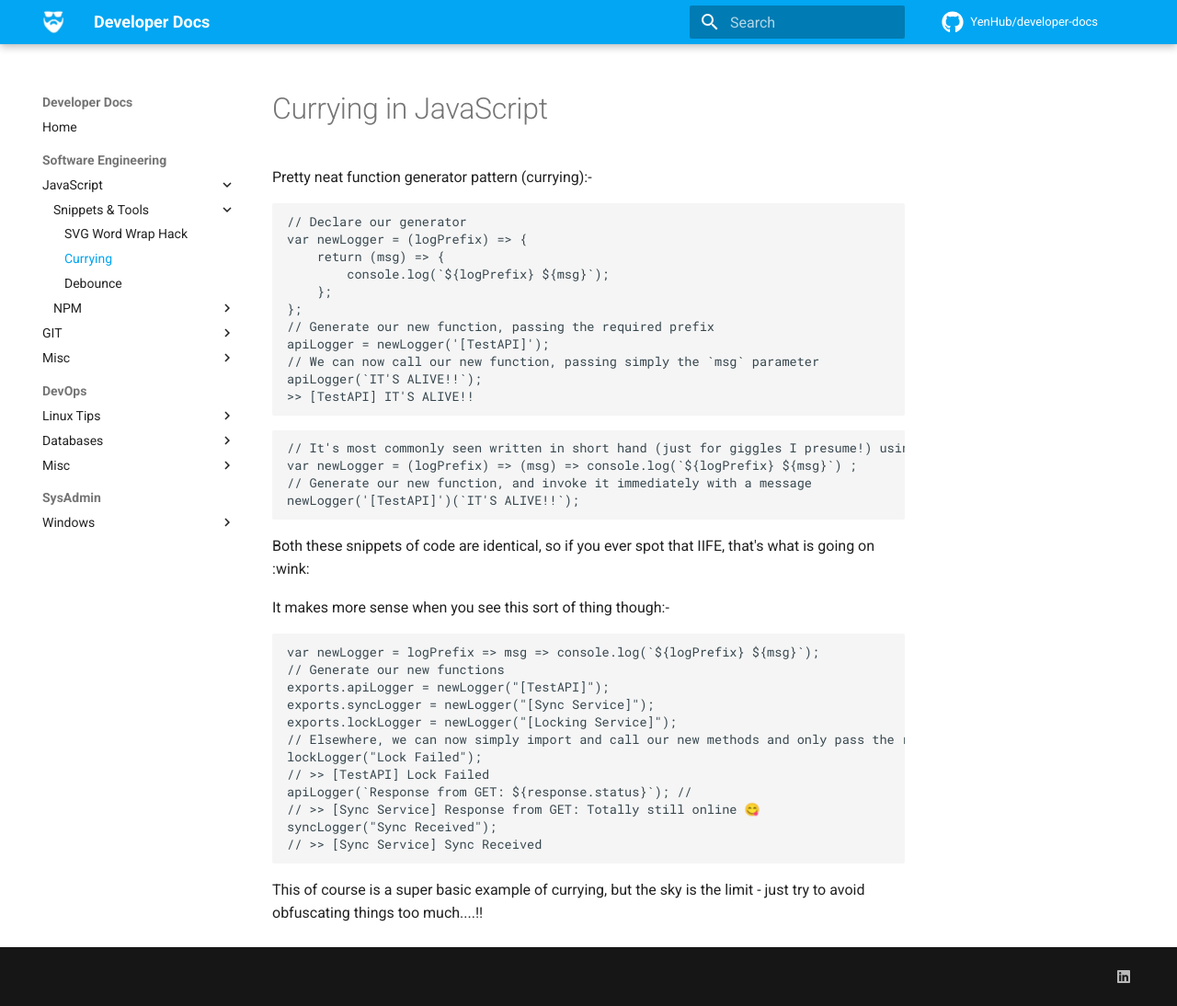
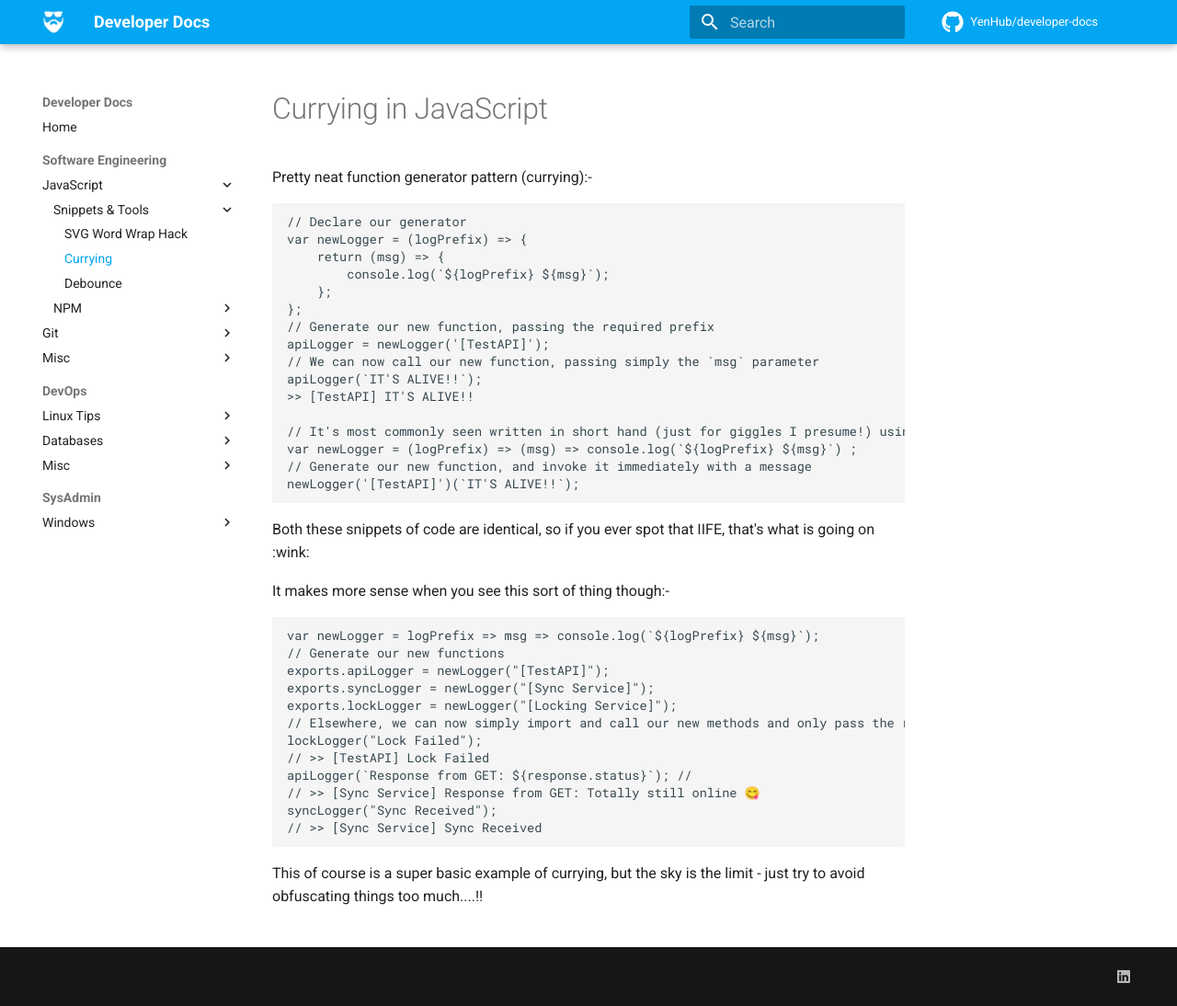
Before and after one commit to YenHub/developer-docs, an MkDocs documentation site: the page built from docs/engineering/javascript/snippets/currying.md, in a window 1280 px wide and 1094 px high. Shown: the whole window at 92% size. Built offline with MkDocs 1.6.1 and Material for MkDocs 9.7.7, drawn with Linux system fonts in a browser that asks for light colours; comment, search, counter and statistics services are not loaded; some of the changed lines change nothing that is shown.

Commit message:
🔨 Adjust wording for Currying guide

````diff
--- a/docs/engineering/javascript/snippets/currying.md
+++ b/docs/engineering/javascript/snippets/currying.md
@@ -14,9 +14,7 @@ apiLogger = newLogger('[TestAPI]');
 // We can now call our new function, passing simply the `msg` parameter
 apiLogger(`IT'S ALIVE!!`);
 >> [TestAPI] IT'S ALIVE!!
-```
 
-```javascript
 // It's most commonly seen written in short hand (just for giggles I presume!) using the IIFE pattern:-
 var newLogger = (logPrefix) => (msg) => console.log(`${logPrefix} ${msg}`) ;
 // Generate our new function, and invoke it immediately with a message
--- a/mkdocs.yml
+++ b/mkdocs.yml
@@ -37,7 +37,7 @@ nav:
                 - 'Debounce': 'engineering/javascript/snippets/debounce.md'
             - NPM:
                 - 'Working with local packages': 'engineering/javascript/npm/local-packages.md'
-        - GIT:
+        - Git:
             - 'Git QuickStart Cheat Guide': 'engineering/git/git-quickstart.md'
             - 'Fixing Mistakes': 'engineering/git/undo-mistakes.md'
             - 'Migrating a Repo': 'engineering/git/migrate.md'
````
